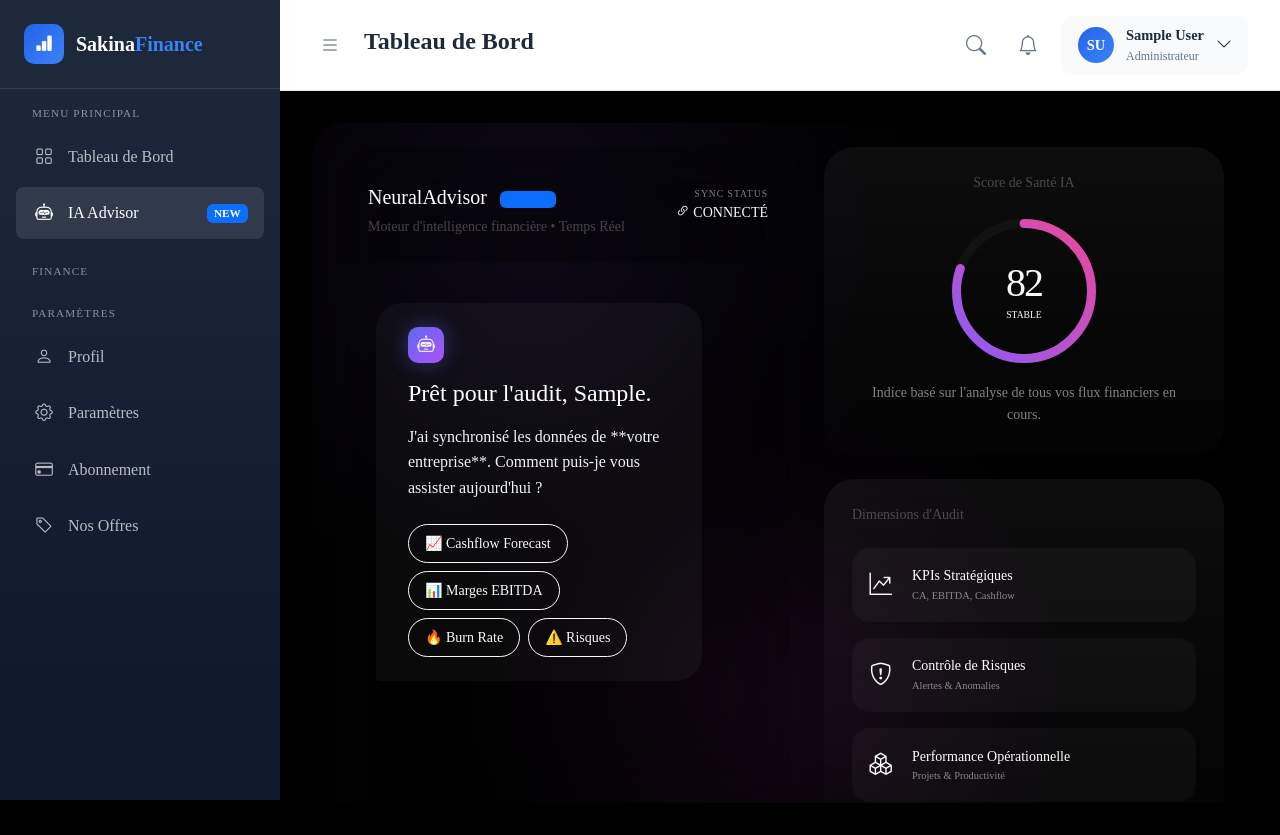
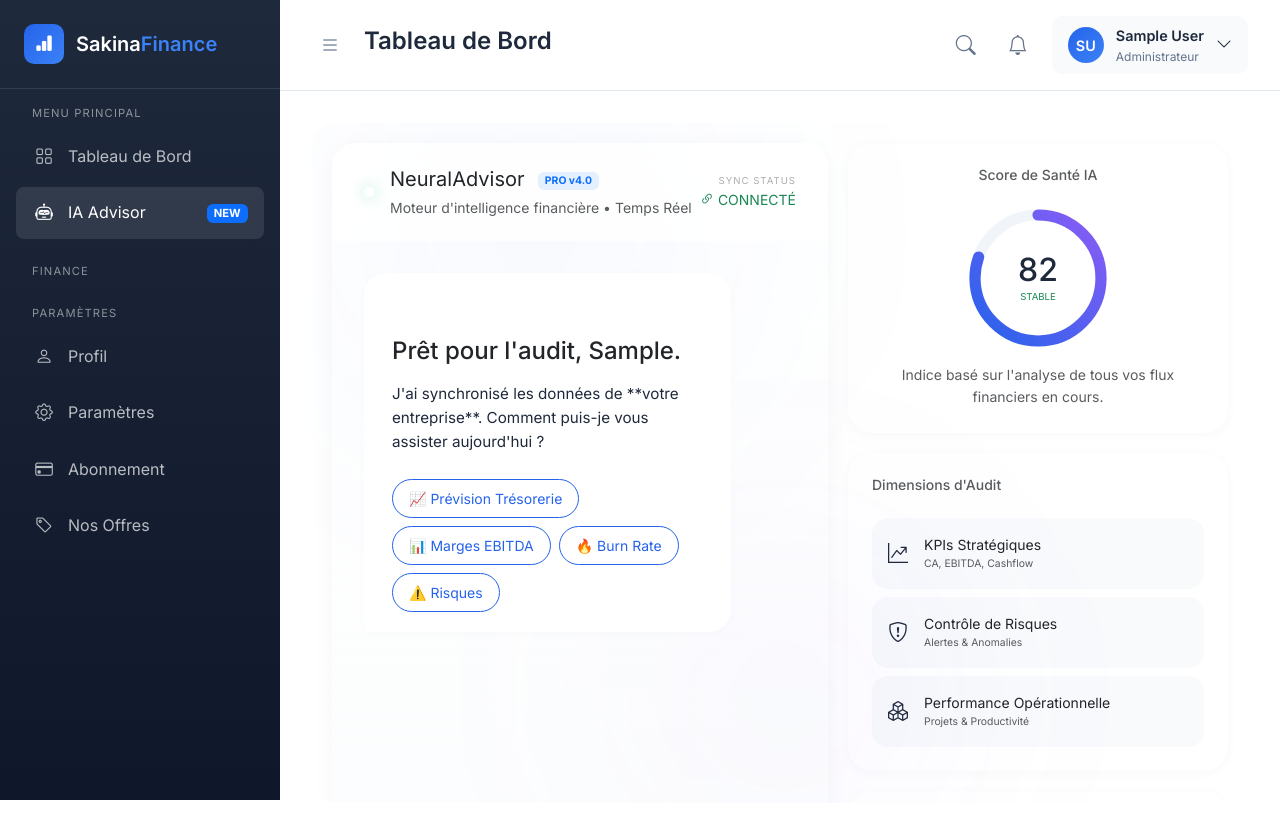
Before and after one commit to ba2664890/sakinafinance, a Django app: page /dashboard/ai-advisor/ in a window 1280 px wide. Run offline with Django 5.2, Linux system fonts and the light colour scheme; the visitor is signed in with stand-in values (Sample User, id 1); data that the repository does not hold is empty; parts of the project's set-up code (start-up, migrations or seed data) failed here and were passed over.

Commit message:
ajout des fichiers modif

```diff
--- a/templates/core/ai_advisor.html
+++ b/templates/core/ai_advisor.html
@@ -6,43 +6,44 @@
 <link href="https://fonts.googleapis.com/css2?family=Outfit:wght@300;400;600;800&family=JetBrains+Mono:wght@400;700&display=swap" rel="stylesheet">
 <style>
     :root {
-        --ai-primary: #8b5cf6;
-        --ai-secondary: #d946ef;
+        --ai-primary: #2563eb;
+        --ai-secondary: #8b5cf6;
         --ai-accent: #10b981;
-        --ai-bg-deep: #020617;
-        --ai-glass: rgba(15, 23, 42, 0.7);
-        --ai-border: rgba(255, 255, 255, 0.08);
+        --ai-bg: #f8fafc;
+        --ai-card: #ffffff;
+        --ai-glass: rgba(255, 255, 255, 0.8);
+        --ai-border: #e2e8f0;
+        --ai-text: #1e293b;
+        --ai-text-muted: #64748b;
         --font-main: 'Outfit', sans-serif;
         --font-mono: 'JetBrains Mono', monospace;
     }
 
-    body { font-family: var(--font-main); background: #000; overflow-x: hidden; }
+    /* Override body background for this page specifically */
+    body { background: var(--ai-bg) !important; }
 
     .ai-wrapper {
-        background: var(--ai-bg-deep);
-        color: #f8fafc;
-        border-radius: 32px;
-        padding: 1.5rem;
+        color: var(--ai-text);
+        border-radius: 24px;
+        padding: 1.25rem;
         height: calc(100vh - 120px);
         display: grid;
-        grid-template-columns: 1fr 400px;
-        gap: 1.5rem;
+        grid-template-columns: 1fr 380px;
+        gap: 1.25rem;
         position: relative;
         overflow: hidden;
-        border: 1px solid var(--ai-border);
-        box-shadow: 0 50px 100px -20px rgba(0,0,0,0.9);
     }
 
-    /* Pulse Glows */
+    /* Soft Glows for Light Mode */
     .bg-glow-1 {
         position: absolute; width: 600px; height: 600px;
-        background: radial-gradient(circle, rgba(139, 92, 246, 0.15) 0%, transparent 70%);
+        background: radial-gradient(circle, rgba(37, 99, 235, 0.05) 0%, transparent 70%);
         top: -200px; left: -100px; z-index: 0; filter: blur(100px);
         animation: float-glow 20s infinite alternate ease-in-out;
     }
     .bg-glow-2 {
         position: absolute; width: 500px; height: 500px;
-        background: radial-gradient(circle, rgba(217, 70, 239, 0.12) 0%, transparent 70%);
+        background: radial-gradient(circle, rgba(139, 92, 246, 0.05) 0%, transparent 70%);
         bottom: -100px; right: 300px; z-index: 0; filter: blur(80px);
         animation: float-glow 25s infinite alternate-reverse ease-in-out;
     }
@@ -50,21 +51,21 @@
 
     /* Central Chat Section */
     .chat-section {
-        background: var(--ai-glass);
-        backdrop-filter: blur(40px);
+        background: var(--ai-card);
         border: 1px solid var(--ai-border);
-        border-radius: 28px;
+        border-radius: 24px;
         display: flex;
         flex-direction: column;
         z-index: 1;
         overflow: hidden;
-        box-shadow: inset 0 0 80px rgba(255,255,255,0.02);
+        box-shadow: 0 4px 24px rgba(0,0,0,0.04);
     }
 
     .chat-header {
-        padding: 1.5rem 2rem;
+        padding: 1.25rem 2rem;
         border-bottom: 1px solid var(--ai-border);
-        background: rgba(0,0,0,0.3);
+        background: rgba(255,255,255,0.8);
+        backdrop-filter: blur(20px);
         display: flex;
         justify-content: space-between;
         align-items: center;
@@ -74,114 +75,116 @@
         width: 10px; height: 10px;
         background: var(--ai-accent);
         border-radius: 50%;
-        box-shadow: 0 0 20px var(--ai-accent);
+        box-shadow: 0 0 15px rgba(16, 185, 129, 0.4);
         position: relative;
     }
     .neural-dot::after {
         content: ''; position: absolute; width: 100%; height: 100%; border-radius: 50%;
         background: var(--ai-accent); animation: ripple 2.5s infinite;
     }
-    @keyframes ripple { 0% { transform: scale(1); opacity: 0.8; } 100% { transform: scale(3.5); opacity: 0; } }
+    @keyframes ripple { 0% { transform: scale(1); opacity: 0.6; } 100% { transform: scale(3); opacity: 0; } }
 
     .chat-messages {
-        flex: 1; overflow-y: auto; padding: 2.5rem;
-        display: flex; flex-direction: column; gap: 1.75rem;
+        flex: 1; overflow-y: auto; padding: 2rem;
+        display: flex; flex-direction: column; gap: 1.5rem;
         scroll-behavior: smooth;
+        background: linear-gradient(180deg, rgba(255,255,255,0) 0%, rgba(248,250,252,0.5) 100%);
     }
 
     /* Message Bubbles */
     .msg {
-        max-width: 85%; padding: 1.5rem 2rem; border-radius: 26px;
-        font-size: 1rem; line-height: 1.6;
-        animation: slide-up 0.6s cubic-bezier(0.22, 1, 0.36, 1) forwards;
-        opacity: 0; transform: translateY(30px);
+        max-width: 85%; padding: 1.25rem 1.75rem; border-radius: 22px;
+        font-size: 0.95rem; line-height: 1.6;
+        animation: slide-up 0.5s cubic-bezier(0.22, 1, 0.36, 1) forwards;
+        opacity: 0; transform: translateY(20px);
     }
     @keyframes slide-up { to { opacity: 1; transform: translateY(0); } }
 
     .msg-ai {
-        background: rgba(255,255,255,0.04);
+        background: white;
         border: 1px solid var(--ai-border);
-        color: #f1f5f9; border-bottom-left-radius: 4px;
+        color: var(--ai-text); border-bottom-left-radius: 4px;
         align-self: flex-start;
+        box-shadow: 0 2px 8px rgba(0,0,0,0.02);
     }
     .msg-user {
-        background: linear-gradient(135deg, var(--ai-primary), var(--ai-secondary));
+        background: var(--ai-primary);
         color: white; align-self: flex-end; border-bottom-right-radius: 4px;
-        box-shadow: 0 20px 40px -15px rgba(139, 92, 246, 0.4);
+        box-shadow: 0 10px 20px -5px rgba(37, 99, 235, 0.3);
     }
 
     .ai-avatar {
-        width: 36px; height: 36px;
-        background: linear-gradient(135deg, #6366f1, #a855f7);
-        border-radius: 10px; display: flex; align-items: center;
-        justify-content: center; margin-bottom: 1rem; font-size: 1.1rem;
-        box-shadow: 0 0 20px rgba(99, 102, 241, 0.4);
+        width: 32px; height: 32px;
+        background: linear-gradient(135deg, var(--ai-primary), var(--ai-secondary));
+        border-radius: 8px; display: flex; align-items: center;
+        justify-content: center; margin-bottom: 0.75rem; font-size: 1rem;
+        color: white;
     }
 
     /* Thinking State */
     #thinking-indicator {
-        display: none; align-self: flex-start; padding: 1rem 1.5rem;
-        background: rgba(255,255,255,0.03); border: 1px solid var(--ai-border);
-        border-radius: 20px; border-bottom-left-radius: 4px;
+        display: none; align-self: flex-start; padding: 0.75rem 1.25rem;
+        background: white; border: 1px solid var(--ai-border);
+        border-radius: 18px; border-bottom-left-radius: 4px;
     }
     .dots { display: flex; gap: 6px; }
-    .dot { width: 8px; height: 8px; background: var(--ai-primary); border-radius: 50%; animation: bounce 1.2s infinite; }
+    .dot { width: 6px; height: 6px; background: var(--ai-primary); border-radius: 50%; animation: bounce 1.2s infinite; }
     .dot:nth-child(2) { animation-delay: 0.2s; }
     .dot:nth-child(3) { animation-delay: 0.4s; }
-    @keyframes bounce { 0%, 80%, 100% { transform: translateY(0); opacity: 0.4; } 40% { transform: translateY(-10px); opacity: 1; } }
 
     /* Input Area */
-    .input-area { padding: 2rem; background: rgba(0,0,0,0.4); border-top: 1px solid var(--ai-border); }
+    .input-area { padding: 1.5rem 2rem; background: white; border-top: 1px solid var(--ai-border); }
     .command-box {
-        background: rgba(255,255,255,0.07);
+        background: #f1f5f9;
         border: 1px solid var(--ai-border);
-        border-radius: 24px; padding: 0.75rem 1.25rem;
-        display: flex; align-items: center; gap: 1rem;
-        transition: all 0.4s cubic-bezier(0.4, 0, 0.2, 1);
+        border-radius: 20px; padding: 0.5rem 1rem;
+        display: flex; align-items: center; gap: 0.75rem;
+        transition: all 0.3s;
     }
     .command-box:focus-within {
-        border-color: var(--ai-primary); background: rgba(255,255,255,0.1);
-        box-shadow: 0 0 40px rgba(139, 92, 246, 0.2); transform: translateY(-2px);
+        border-color: var(--ai-primary); background: white;
+        box-shadow: 0 0 0 4px rgba(37, 99, 235, 0.1);
     }
     .command-box input {
-        flex: 1; background: transparent; border: none; color: white;
-        font-size: 1.1rem; padding: 0.5rem; outline: none;
+        flex: 1; background: transparent; border: none; color: var(--ai-text);
+        font-size: 1.05rem; padding: 0.5rem; outline: none;
     }
 
     .btn-submit {
-        background: linear-gradient(135deg, var(--ai-primary), var(--ai-secondary));
-        border: none; width: 48px; height: 48px; border-radius: 14px;
+        background: var(--ai-primary);
+        border: none; width: 42px; height: 42px; border-radius: 12px;
         color: white; transition: all 0.3s; display: flex; align-items: center; justify-content: center;
     }
-    .btn-submit:hover { transform: scale(1.1) rotate(-8deg); box-shadow: 0 0 25px var(--ai-primary); }
+    .btn-submit:hover { transform: scale(1.05); box-shadow: 0 5px 15px rgba(37, 99, 235, 0.3); }
 
     /* Sidebar Panels */
-    .sidebar-panel { display: flex; flex-direction: column; gap: 1.5rem; }
+    .sidebar-panel { display: flex; flex-direction: column; gap: 1.25rem; }
     .premium-card {
-        background: linear-gradient(180deg, rgba(255,255,255,0.05) 0%, rgba(255,255,255,0.01) 100%);
-        border: 1px solid var(--ai-border); border-radius: 30px; padding: 1.75rem;
-        position: relative; overflow: hidden;
+        background: white;
+        border: 1px solid var(--ai-border); border-radius: 24px; padding: 1.5rem;
+        box-shadow: 0 2px 12px rgba(0,0,0,0.03);
     }
-    .score-percentage .h1 { font-family: var(--font-mono); letter-spacing: -2px; }
+    .score-percentage .h1 { font-family: var(--font-mono); color: var(--ai-text); }
 
     .nav-suggestion {
-        background: rgba(255,255,255,0.03); border: 1px solid var(--ai-border);
-        border-radius: 18px; padding: 1.1rem; display: flex; align-items: center;
-        gap: 1.25rem; cursor: pointer; transition: all 0.3s ease;
+        background: #f8fafc; border: 1px solid var(--ai-border);
+        border-radius: 16px; padding: 1rem; display: flex; align-items: center;
+        gap: 1rem; cursor: pointer; transition: all 0.2s ease;
     }
     .nav-suggestion:hover {
-        background: rgba(139, 92, 246, 0.12); border-color: var(--ai-primary);
-        transform: scale(1.03) translateX(5px);
+        background: white; border-color: var(--ai-primary);
+        box-shadow: 0 4px 12px rgba(0,0,0,0.05); transform: translateY(-2px);
     }
-    .nav-suggestion i { font-size: 1.4rem; color: var(--ai-primary); }
+    .nav-suggestion i { font-size: 1.25rem; color: var(--ai-primary); }
 
     /* Chart Overrides */
-    canvas { filter: drop-shadow(0 0 10px rgba(139, 92, 246, 0.1)); }
+    canvas { filter: none; }
 
     /* Markdown styling */
-    .msg-ai p { margin-bottom: 1rem; }
-    .msg-ai ul { padding-left: 1.2rem; }
-    .msg-ai strong { color: var(--ai-secondary); }
+    .msg-ai p { margin-bottom: 0.75rem; }
+    .msg-ai ul { padding-left: 1.2rem; margin-bottom: 0.75rem; }
+    .msg-ai strong { color: var(--ai-primary); font-weight: 700; }
+    .msg-ai blockquote { border-left: 3px solid var(--ai-primary); padding-left: 1rem; color: var(--ai-text-muted); font-style: italic; }
 </style>
 {% endblock %}
 
@@ -192,17 +195,17 @@
 
     <div class="chat-section">
         <header class="chat-header">
-            <div class="ai-status-indicator">
+            <div class="ai-status-indicator d-flex align-items-center gap-3">
                 <div class="neural-dot"></div>
                 <div>
-                    <div class="fw-800 text-white tracking-tight fs-5">NeuralAdvisor <span class="badge bg-primary bg-opacity-20 text-primary ms-2" style="font-size: 0.65rem; vertical-align: middle;">PRO v4.0</span></div>
-                    <small class="text-white-50 opacity-50 fw-600">Moteur d'intelligence financière • Temps Réel</small>
+                    <div class="fw-800 text-dark tracking-tight fs-5">NeuralAdvisor <span class="badge bg-primary bg-opacity-10 text-primary ms-2" style="font-size: 0.65rem; vertical-align: middle;">PRO v4.0</span></div>
+                    <small class="text-muted fw-600">Moteur d'intelligence financière • Temps Réel</small>
                 </div>
             </div>
             <div class="d-flex align-items-center gap-3">
                 <div class="text-end d-none d-md-block">
-                    <div class="small text-white-50 opacity-40" style="font-size: 0.6rem; letter-spacing: 1px">SYNC STATUS</div>
-                    <div class="small fw-800 text-accent"><i class="bi bi-link-45deg"></i> CONNECTÉ</div>
+                    <div class="small text-muted opacity-50" style="font-size: 0.6rem; letter-spacing: 1px">SYNC STATUS</div>
+                    <div class="small fw-800 text-success"><i class="bi bi-link-45deg"></i> CONNECTÉ</div>
                 </div>
             </div>
         </header>
@@ -210,14 +213,14 @@
         <div class="chat-messages" id="messageFlow">
             <div class="msg msg-ai">
                 <div class="ai-avatar"><i class="bi bi-robot"></i></div>
-                <h4 class="fw-800 text-white mb-3">Prêt pour l'audit, {{ request.user.first_name|default:"Partner" }}.</h4>
+                <h4 class="fw-800 text-dark mb-3">Prêt pour l'audit, {{ request.user.first_name|default:"Partner" }}.</h4>
                 <p>J'ai synchronisé les données de **{{ request.user.company.name|default:"votre entreprise" }}**. Comment puis-je vous assister aujourd'hui ?</p>
 
                 <div class="ai-actions mt-4 d-flex flex-wrap gap-2">
-                    <button class="btn btn-sm btn-outline-light border-opacity-10 rounded-pill px-3 py-2" onclick="triggerAsk('Prévision de trésorerie')">📈 Cashflow Forecast</button>
-                    <button class="btn btn-sm btn-outline-light border-opacity-10 rounded-pill px-3 py-2" onclick="triggerAsk('Analyse de marge')">📊 Marges EBITDA</button>
-                    <button class="btn btn-sm btn-outline-light border-opacity-10 rounded-pill px-3 py-2" onclick="triggerAsk('Burn rate actuel')">🔥 Burn Rate</button>
-                    <button class="btn btn-sm btn-outline-light border-opacity-10 rounded-pill px-3 py-2" onclick="triggerAsk('Risques récents')">⚠️ Risques</button>
+                    <button class="btn btn-sm btn-outline-primary border-opacity-20 rounded-pill px-3 py-2" onclick="triggerAsk('Prévision de trésorerie')">📈 Prévision Trésorerie</button>
+                    <button class="btn btn-sm btn-outline-primary border-opacity-20 rounded-pill px-3 py-2" onclick="triggerAsk('Analyse de marge')">📊 Marges EBITDA</button>
+                    <button class="btn btn-sm btn-outline-primary border-opacity-20 rounded-pill px-3 py-2" onclick="triggerAsk('Burn rate actuel')">🔥 Burn Rate</button>
+                    <button class="btn btn-sm btn-outline-primary border-opacity-20 rounded-pill px-3 py-2" onclick="triggerAsk('Risques récents')">⚠️ Risques</button>
                 </div>
             </div>
         </div>
@@ -241,7 +244,7 @@
                 </div>
             </form>
             <div class="mt-3 text-center">
-                <span class="text-white-50 opacity-20 small fw-bold" style="font-size: 0.55rem; letter-spacing: 2px">SAKINAFINANCE NEURAL ENGINE • CORE INFRASTRUCTURE</span>
+                <span class="text-muted opacity-30 small fw-bold" style="font-size: 0.55rem; letter-spacing: 2px">SAKINAFINANCE NEURAL ENGINE • CORE INFRASTRUCTURE</span>
             </div>
         </footer>
     </div>
@@ -249,49 +252,49 @@
     <div class="sidebar-panel">
         <!-- Health Score -->
         <div class="premium-card text-center">
-            <h6 class="text-white-50 small fw-800 tracking-widest uppercase mb-4 opacity-50">Score de Santé IA</h6>
-            <div class="score-circle mx-auto position-relative" style="width: 150px; height: 150px;">
+            <h6 class="text-muted small fw-800 tracking-widest uppercase mb-4 opacity-70">Score de Santé IA</h6>
+            <div class="score-circle mx-auto position-relative" style="width: 140px; height: 140px;">
                 <svg viewBox="0 0 100 100" class="w-100 h-100">
-                    <circle cx="50" cy="50" r="45" fill="none" stroke="rgba(255,255,255,0.03)" stroke-width="6"></circle>
-                    <circle cx="50" cy="50" r="45" fill="none" stroke="url(#scoreGrad)" stroke-width="6" stroke-dasharray="283" stroke-dashoffset="56" stroke-linecap="round" transform="rotate(-90 50 50)"></circle>
+                    <circle cx="50" cy="50" r="45" fill="none" stroke="#f1f5f9" stroke-width="8"></circle>
+                    <circle cx="50" cy="50" r="45" fill="none" stroke="url(#scoreGrad)" stroke-width="8" stroke-dasharray="283" stroke-dashoffset="56" stroke-linecap="round" transform="rotate(-90 50 50)"></circle>
                     <defs>
                         <linearGradient id="scoreGrad" x1="0%" y1="0%" x2="100%" y2="100%">
-                            <stop offset="0%" stop-color="#8b5cf6"></stop>
-                            <stop offset="100%" stop-color="#ec4899"></stop>
+                            <stop offset="0%" stop-color="#2563eb"></stop>
+                            <stop offset="100%" stop-color="#8b5cf6"></stop>
                         </linearGradient>
                     </defs>
                 </svg>
                 <div class="position-absolute top-50 start-50 translate-middle text-center score-percentage">
-                    <div class="h1 fw-800 mb-0">{{ confidence|default:"82" }}</div>
-                    <div class="small fw-900 text-accent" style="font-size: 0.6rem">STABLE</div>
+                    <div class="h2 fw-800 mb-0">{{ confidence|default:"82" }}</div>
+                    <div class="small fw-900 text-success" style="font-size: 0.6rem">STABLE</div>
                 </div>
             </div>
-            <p class="small text-white-50 mt-3 mb-0 px-3 opacity-60">Indice basé sur l'analyse de tous vos flux financiers en cours.</p>
+            <p class="small text-muted mt-3 mb-0 px-2">Indice basé sur l'analyse de tous vos flux financiers en cours.</p>
         </div>
 
         <!-- Quick Access -->
         <div class="premium-card">
-            <h6 class="text-white-50 small fw-800 tracking-widest uppercase mb-4 opacity-50">Dimensions d'Audit</h6>
-            <div class="d-flex flex-column gap-3">
+            <h6 class="text-muted small fw-800 tracking-widest uppercase mb-4 opacity-70">Dimensions d'Audit</h6>
+            <div class="d-flex flex-column gap-2">
                 <div class="nav-suggestion" onclick="triggerAsk('Indicateurs financiers')">
                     <i class="bi bi-graph-up-arrow"></i>
                     <div>
-                        <div class="small fw-800 text-white">KPIs Stratégiques</div>
-                        <div class="text-white-50" style="font-size: 0.65rem">CA, EBITDA, Cashflow</div>
+                        <div class="small fw-800 text-dark">KPIs Stratégiques</div>
+                        <div class="text-muted" style="font-size: 0.65rem">CA, EBITDA, Cashflow</div>
                     </div>
                 </div>
                 <div class="nav-suggestion" onclick="triggerAsk('Détection de risques')">
                     <i class="bi bi-shield-exclamation"></i>
                     <div>
-                        <div class="small fw-800 text-white">Contrôle de Risques</div>
-                        <div class="text-white-50" style="font-size: 0.65rem">Alertes & Anomalies</div>
+                        <div class="small fw-800 text-dark">Contrôle de Risques</div>
+                        <div class="text-muted" style="font-size: 0.65rem">Alertes & Anomalies</div>
                     </div>
                 </div>
                 <div class="nav-suggestion" onclick="triggerAsk('Projets & Performance')">
                     <i class="bi bi-boxes"></i>
                     <div>
-                        <div class="small fw-800 text-white">Performance Opérationnelle</div>
-                        <div class="text-white-50" style="font-size: 0.65rem">Projets & Productivité</div>
+                        <div class="small fw-800 text-dark">Performance Opérationnelle</div>
+                        <div class="text-muted" style="font-size: 0.65rem">Projets & Productivité</div>
                     </div>
                 </div>
             </div>
@@ -299,21 +302,21 @@
 
         <!-- Latest Insights from Context -->
         <div class="premium-card flex-grow-1 overflow-auto">
-            <h6 class="text-white-50 small fw-800 tracking-widest uppercase mb-4 opacity-50">Insights Prioritaires</h6>
+            <h6 class="text-muted small fw-800 tracking-widest uppercase mb-4 opacity-70">Insights Prioritaires</h6>
             {% for item in insights %}
-            <div class="p-3 rounded-4 mb-3 border border-white border-opacity-5 bg-white bg-opacity-1">
+            <div class="p-3 rounded-4 mb-3 border border-light bg-light">
                 <div class="d-flex justify-content-between align-items-center mb-2">
-                    <span class="badge bg-primary bg-opacity-10 text-primary border border-primary border-opacity-20 rounded-pill" style="font-size: 0.55rem">
+                    <span class="badge bg-primary bg-opacity-10 text-primary rounded-pill px-2" style="font-size: 0.55rem">
                         {{ item.get_insight_type_display|upper }}
                     </span>
-                    <small class="text-white-50 opacity-30 fw-bold" style="font-size: 0.6rem">{{ item.created_at|timesince }}</small>
+                    <small class="text-muted opacity-50 fw-bold" style="font-size: 0.6rem">{{ item.created_at|timesince }}</small>
                 </div>
-                <div class="small fw-800 text-white mb-1">{{ item.title }}</div>
-                <div class="small text-white-50 opacity-70" style="font-size: 0.75rem">{{ item.message|truncatechars:80 }}</div>
+                <div class="small fw-800 text-dark mb-1">{{ item.title }}</div>
+                <div class="small text-muted" style="font-size: 0.75rem">{{ item.message|truncatechars:80 }}</div>
             </div>
             {% empty %}
             <div class="text-center py-5 opacity-20">
-                <i class="bi bi-stars fs-1 mb-2"></i>
+                <i class="bi bi-stars fs-1 mb-2 text-primary"></i>
                 <div class="small fw-bold">Analyse en cours...</div>
             </div>
             {% endfor %}
@@ -329,7 +332,7 @@
     const interactForm = document.getElementById('aiInteractForm');
     const thinking = document.getElementById('thinking-indicator');
 
-    Chart.defaults.color = 'rgba(255,255,255,0.4)';
+    Chart.defaults.color = '#64748b';
     Chart.defaults.font.family = 'Outfit';
 
     function addMessage(text, role = 'ai', chartData = null, items = null) {
@@ -346,9 +349,9 @@
             if (items && items.length) {
                 content += '<div class="mt-3 d-flex flex-column gap-2">';
                 items.forEach(item => {
-                    content += `<div class="p-3 rounded-4 bg-white bg-opacity-5 border border-white border-opacity-5">
-                        <div class="fw-800 small text-white">${item.title}</div>
-                        <div class="small text-white-50 opacity-70">${item.desc}</div>
+                    content += `<div class="p-3 rounded-4 bg-light border border-light">
+                        <div class="fw-800 small text-dark">${item.title}</div>
+                        <div class="small text-muted">${item.desc}</div>
                     </div>`;
                 });
                 content += '</div>';
@@ -420,13 +423,13 @@
                 labels: chartLabels,
                 datasets: [{
                     data: chartValues,
-                    borderColor: '#8b5cf6',
-                    backgroundColor: isLine ? 'rgba(139, 92, 246, 0.15)' : 'rgba(139, 92, 246, 0.7)',
+                    borderColor: '#2563eb',
+                    backgroundColor: isLine ? 'rgba(37, 99, 235, 0.1)' : 'rgba(37, 99, 235, 0.8)',
                     fill: isLine,
                     tension: 0.4,
-                    borderWidth: 3,
-                    borderRadius: isLine ? 0 : 12,
-                    barThickness: isLine ? 'flex' : 24
+                    borderWidth: 2,
+                    borderRadius: isLine ? 0 : 8,
+                    barThickness: isLine ? 'flex' : 20
                 }]
             },
             options: {
@@ -436,11 +439,11 @@
                 scales: {
                     x: {
                         grid: { display: false },
-                        ticks: { font: { size: 10, weight: 'bold' }, color: 'rgba(255,255,255,0.3)' }
+                        ticks: { font: { size: 10, weight: 'bold' }, color: '#94a3b8' }
                     },
                     y: {
-                        grid: { color: 'rgba(255,255,255,0.05)', drawBorder: false },
-                        ticks: { font: { size: 10 }, color: 'rgba(255,255,255,0.3)' }
+                        grid: { color: '#f1f5f9', drawBorder: false },
+                        ticks: { font: { size: 10 }, color: '#94a3b8' }
                     }
                 }
             }
```
